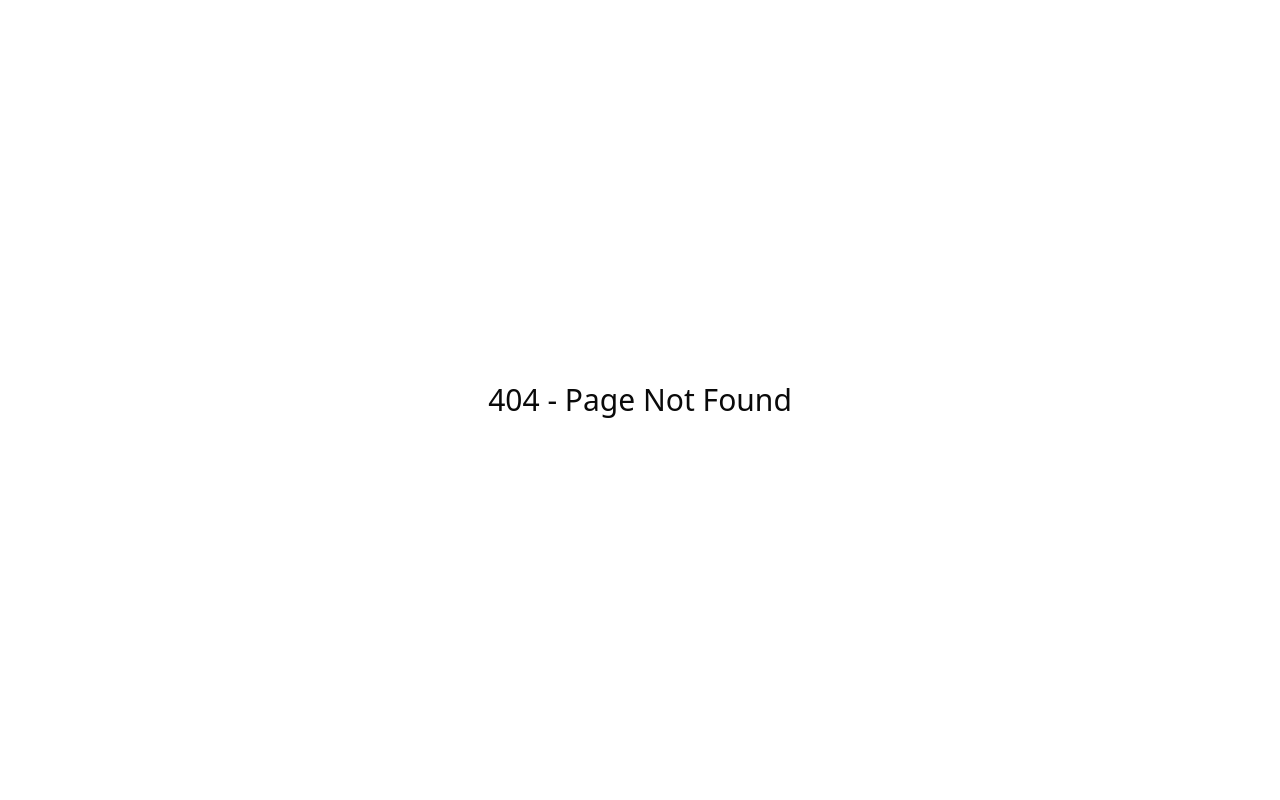
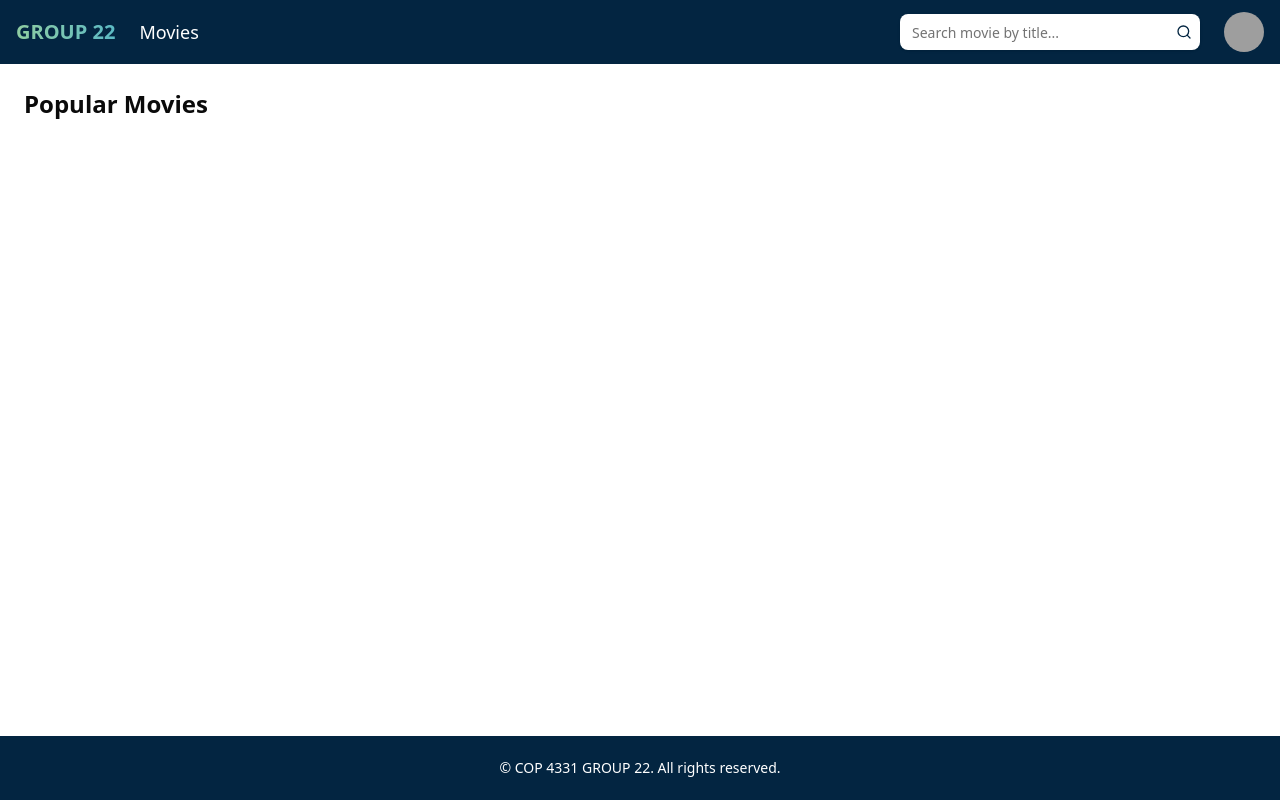
Before and after one commit to DimChig/UCF_COP4331_Large-Project, a React (Vite) app in the folder frontend/: page /movies in a window 1280 px wide. Before the commit this address had no page. Built offline with nearby package versions, Linux system fonts and the light colour scheme; grey boxes are pictures that could not be loaded.

Commit message:
dropdown with filters

```diff
--- a/frontend/src/components/navbar/NavBarDropdownSection.tsx
+++ b/frontend/src/components/navbar/NavBarDropdownSection.tsx
@@ -1,22 +1,17 @@
+import { categories } from "@/pages/movies/MoviesPage";
 import NavBarSelectDropdown from "./NavBarSelectDropdown";
 
 const NavBarDropdownSection = () => {
-  const moviesOptions = [
-    { label: "Popular", href: "/movies/popular" },
-    { label: "Top Rated", href: "/movies/top-rated" },
-    { label: "Upcoming", href: "/movies/upcoming" },
-  ];
-
-  const tvShowsOptions = [
-    { label: "Trending", href: "/tv/trending" },
-    { label: "Airing Today", href: "/tv/airing-today" },
-    { label: "Top Rated", href: "/tv/top-rated" },
-  ];
+  const moviesOptions: { label: string; href: string }[] = categories.map(
+    (category) => ({
+      label: category.dropdownLabel,
+      href: `/movies?sortBy=${category.sortBy}`,
+    })
+  );
 
   return (
     <div className="flex gap-6 items-center justify-center text-navbar-foreground">
       <NavBarSelectDropdown title="Movies" items={moviesOptions} />
-      <NavBarSelectDropdown title="TV Shows" items={tvShowsOptions} />
     </div>
   );
 };
--- /dev/null
+++ b/frontend/src/pages/movies/MoviesPage.tsx
@@ -0,0 +1,50 @@
+import { useSearchParams } from "react-router-dom";
+import ErrorPage from "../error/ErrorPage";
+
+export const categories: {
+  title: string;
+  dropdownLabel: string;
+  sortBy: string;
+}[] = [
+  {
+    dropdownLabel: "Popular",
+    title: "Popular Movies",
+    sortBy: "popularity.desc",
+  },
+  {
+    dropdownLabel: "Top Rated",
+    title: "Top Rated Movies",
+    sortBy: "vote_average.desc",
+  },
+  {
+    dropdownLabel: "Most Rated",
+    title: "Most Rated Movies",
+    sortBy: "vote_count.desc",
+  },
+  {
+    dropdownLabel: "Recently Released",
+    title: "Recently Released Movies",
+    sortBy: "release_date.desc",
+  },
+  {
+    dropdownLabel: "Most Revenue",
+    title: "Most Revenue Movies",
+    sortBy: "revenue.desc",
+  },
+];
+
+const MoviesPage = () => {
+  const [searchParams, setSearchParams] = useSearchParams();
+  const currentFilter = searchParams.get("sortBy") || "popularity.desc";
+  const currentCategory = categories.find((c) => c.sortBy === currentFilter);
+  if (!currentCategory) {
+    return <ErrorPage />;
+  }
+  return (
+    <div className="flex flex-col items-center p-6">
+      <div className="text-2xl font-semibold">{currentCategory?.title}</div>
+    </div>
+  );
+};
+
+export default MoviesPage;
```
Also changed, not shown: frontend/src/routes.tsx (+11 -11 lines).
